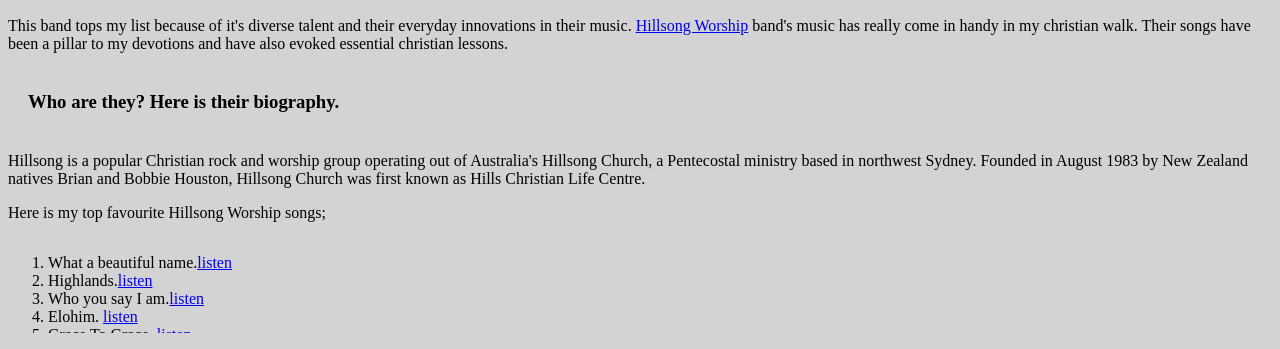
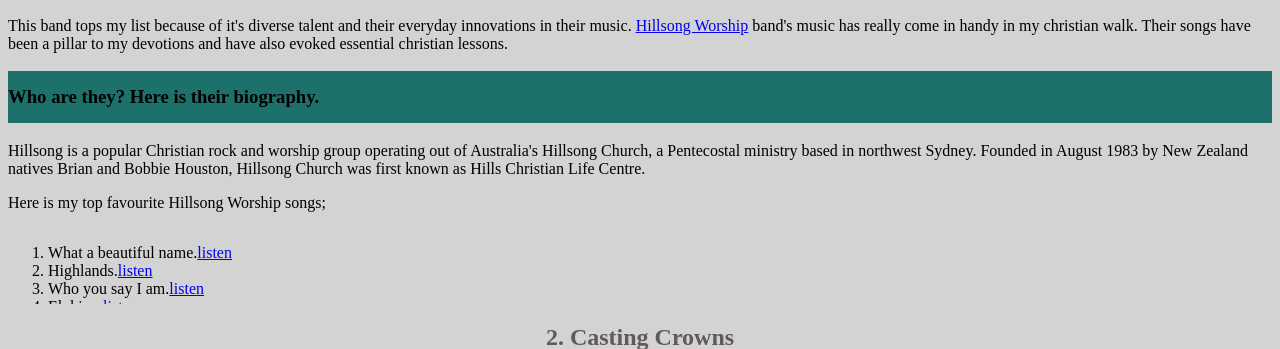
Before and after one commit to Robert-Moringa/Favourite-Band, a plain HTML site: page index.html in a window 1280 px wide. Shown: the part 1071-1420 px from the top of the page. Drawn offline with Linux system fonts and the light colour scheme.

Commit message:
adjusted the padding parameters

```diff
--- a/style.css
+++ b/style.css
@@ -26,9 +26,11 @@ div.quotes{
     text-align: center;
 }
 div.list{
-    height: 2.5cm;
+    height: 2cm;
     overflow: scroll;
 }
 .biography{
-    padding: 20px 20px 20px 20px;
+    padding: 15px 5px 15px 0px;
+    background-color: rgb(28, 114, 107);
+    box-sizing: content-box;
 }
```
